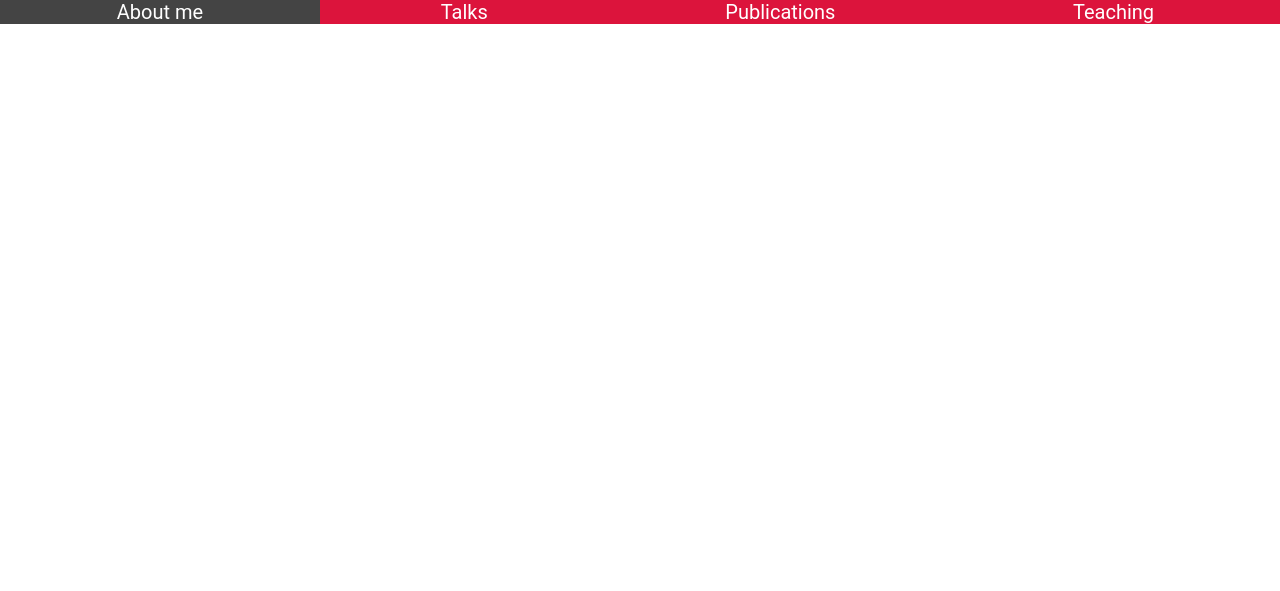
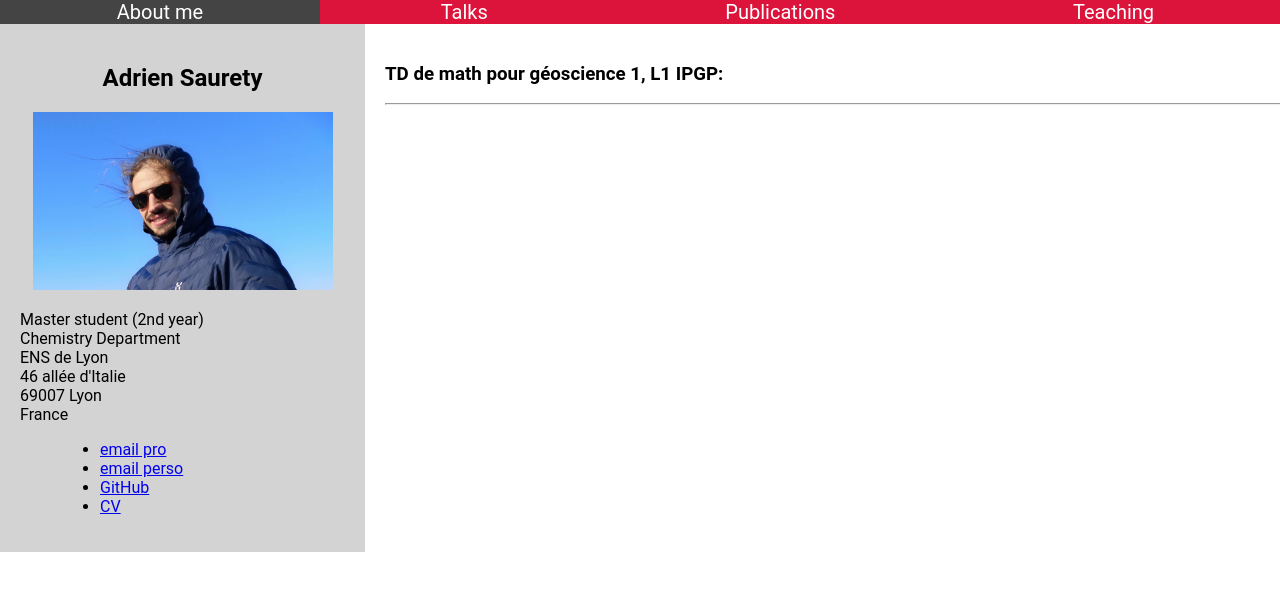
Before and after one commit to adriensaurety/adriensaurety.github.io, a Jekyll site: the page built from teaching.html, in a window 1280 px wide. Shown: the top 591 px of the page. Built offline with Jekyll 4.4.1, drawn with Linux system fonts in a browser that asks for light colours.

Commit message:
Update teaching.html

```diff
--- a/teaching.html
+++ b/teaching.html
@@ -2,3 +2,42 @@
 layout: default
 title: Adrien Saurety
 ---
+<div class="row">
+
+<div class="side">
+    		<center><h2>Adrien Saurety</h2>
+			<img src="profile.png" alt=""  width="300" height="auto"></center>
+
+		<p> Master student (2nd year)<br>
+		Chemistry Department<br>
+		ENS de Lyon<br>
+            	46 allée d'Italie<br>
+            	69007 Lyon <br>
+            	France<br>
+    		</p>
+
+		<dd>
+		<ul>
+			<li><a href="mailto:adrien.saurety@ens-lyon.fr">email pro</a></li>
+			<li><a href="mailto:asaurety@gmail.com">email perso</a></li>
+			<li><a href="https://github.com/adriensaurety">GitHub</a></li>
+			<li><a href="ME-UFR-CV-SAURETY-Adrien.pdf" target="_blank">CV</a></li>
+		</ul>
+		</dd>
+		<dd>
+	</div>
+
+
+	<div class="main">
+
+		<p><h3> TD de math pour géoscience 1, L1 IPGP: </h3></p>
+	<ul>
+
+  </ul>
+
+
+<hr />
+
+	</div>
+
+</div>
```
